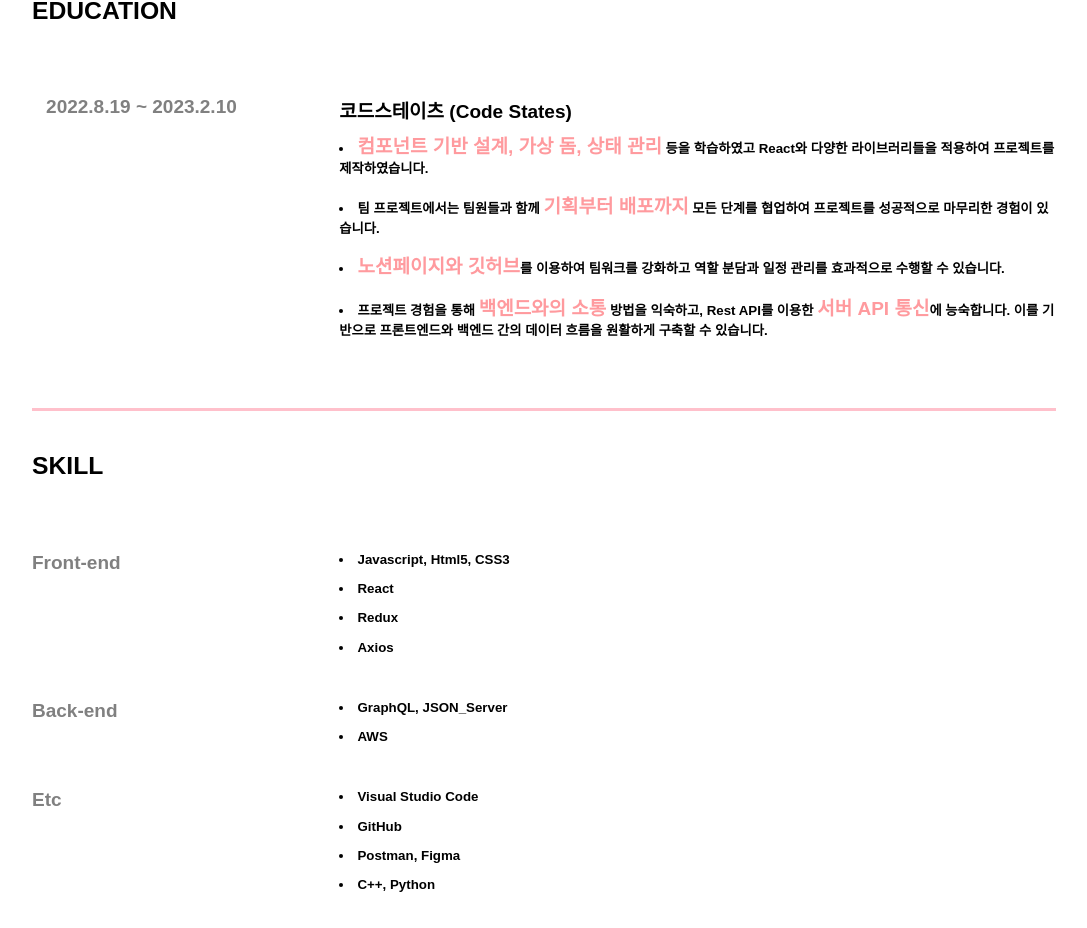
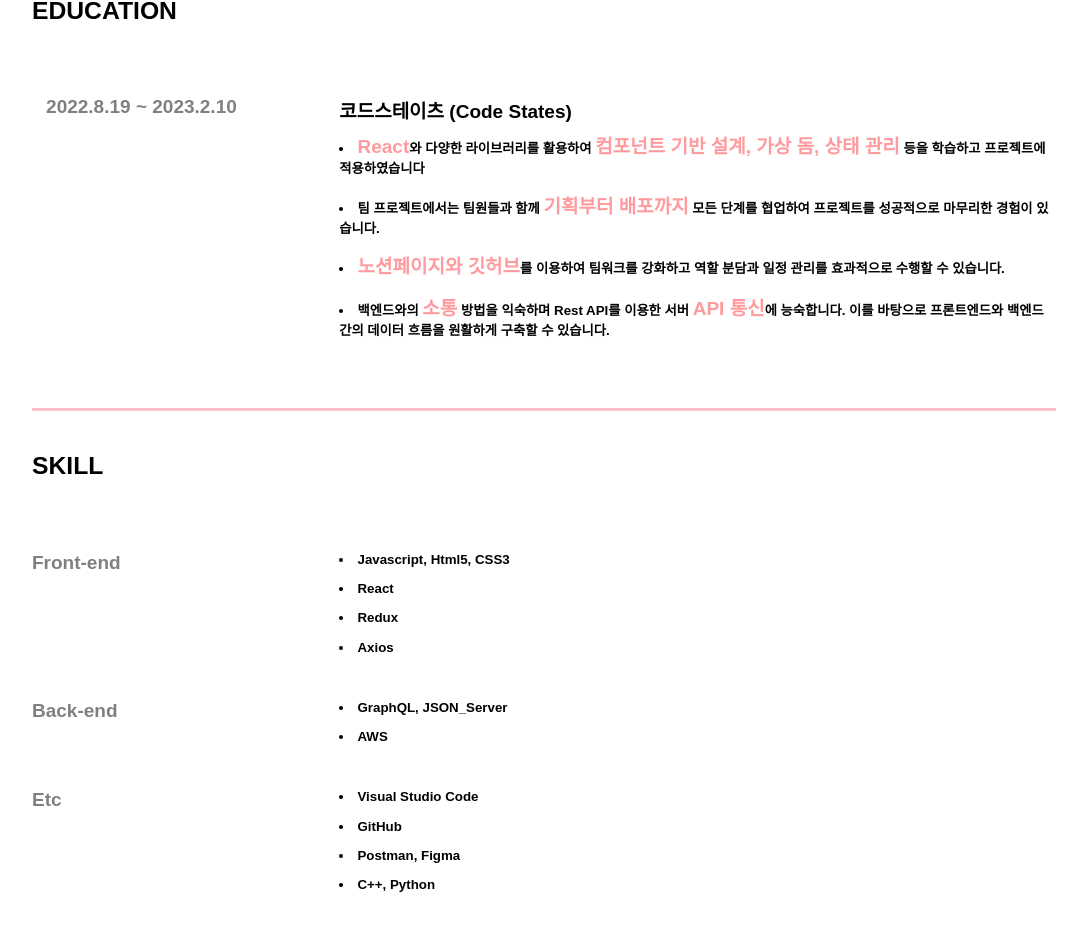
Before and after one commit to samsamgo/SamSamgo-s_resume, a React (Create React App) app in the folder resume/: page / in a window 1280 px wide. Shown: the part 1255-2183 px from the top of the page, without its empty margins (96-1183 px from the left). Built offline with nearby package versions, Linux system fonts and the light colour scheme; a web font is replaced by a local one.

Commit message:
Update App.js

```diff
--- a/resume/src/App.js
+++ b/resume/src/App.js
@@ -120,9 +120,9 @@
             <ccontentdiv>
               <ul>
                 <li>
+                  <stdiv>React</stdiv>와 다양한 라이브러리를 활용하여{" "}
                   <stdiv>컴포넌트 기반 설계, 가상 돔, 상태 관리</stdiv> 등을
-                  학습하였고 React와 다양한 라이브러리들을 적용하여 프로젝트를
-                  제작하였습니다.
+                  학습하고 프로젝트에 적용하였습니다
                 </li>
               </ul>
               <ul>
@@ -141,10 +141,10 @@
               </ul>
               <ul>
                 <li>
-                  프로젝트 경험을 통해 <stdiv>백엔드와의 소통</stdiv> 방법을
-                  익숙하고, Rest API를 이용한 <stdiv>서버 API 통신</stdiv>에
-                  능숙합니다. 이를 기반으로 프론트엔드와 백엔드 간의 데이터
-                  흐름을 원활하게 구축할 수 있습니다.
+                  백엔드와의 <stdiv>소통</stdiv> 방법을 익숙하며 Rest API를
+                  이용한 서버 <stdiv>API 통신</stdiv>에 능숙합니다. 이를
+                  바탕으로 프론트엔드와 백엔드 간의 데이터 흐름을 원활하게
+                  구축할 수 있습니다.
                 </li>
               </ul>
             </ccontentdiv>
```
